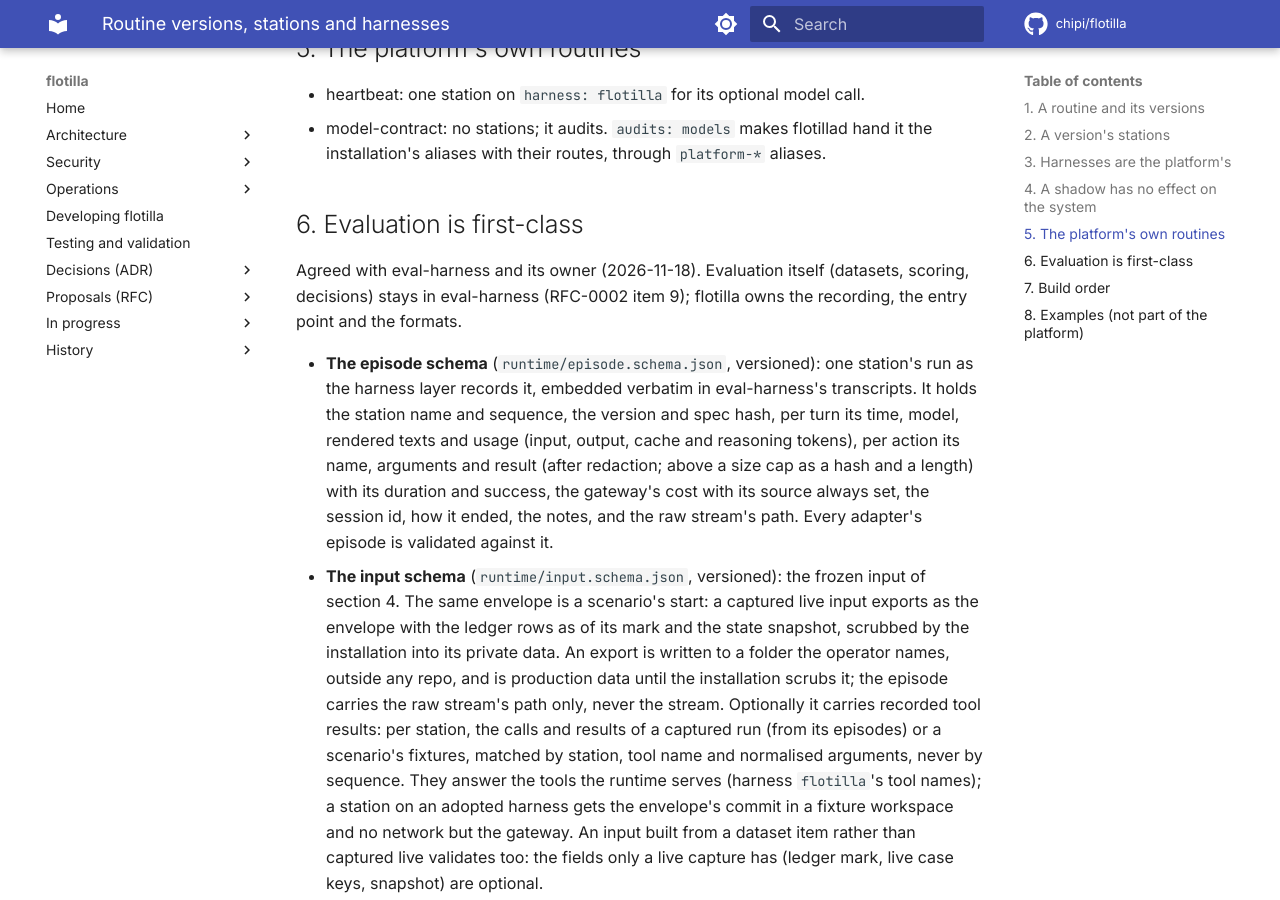
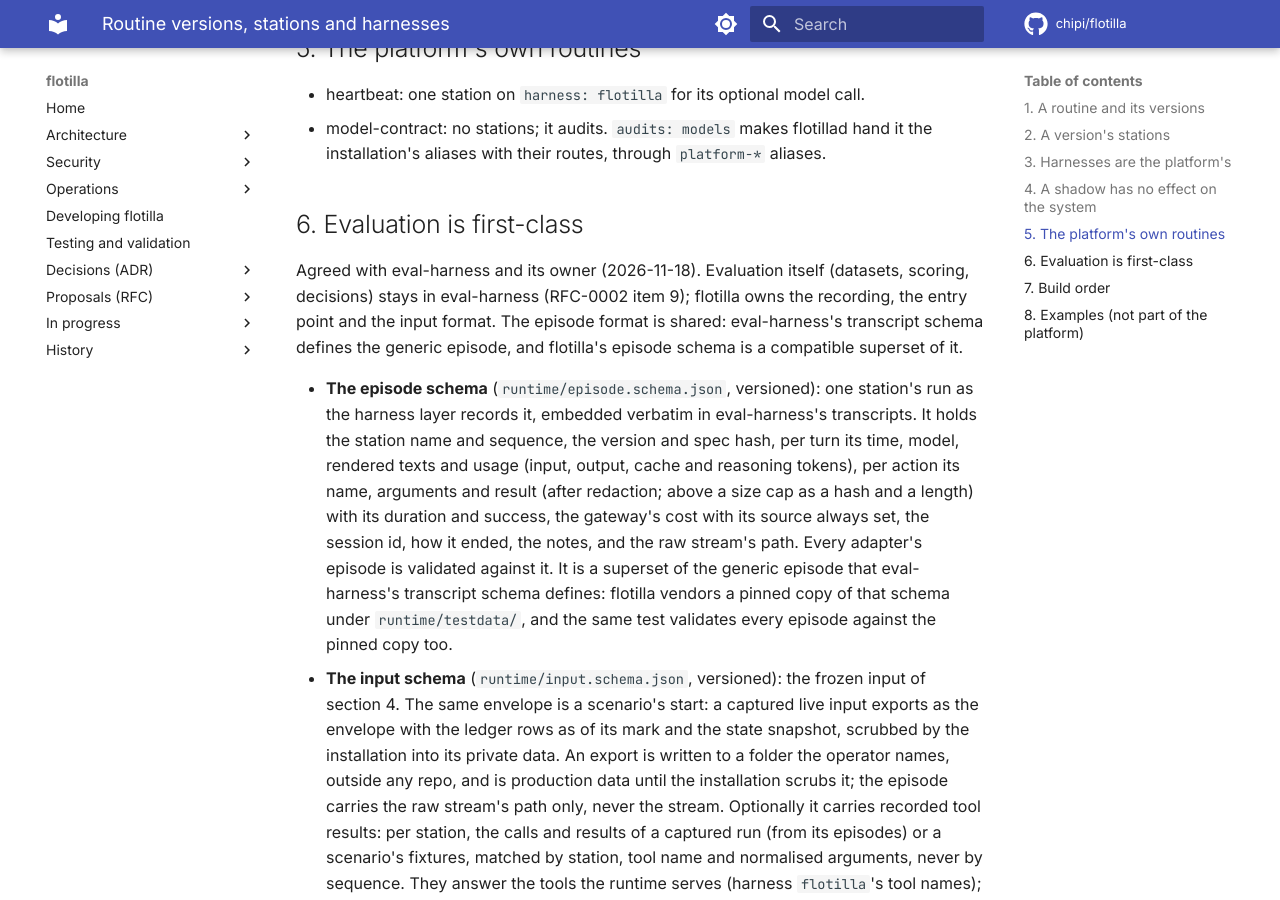
Before and after one commit to chipi/flotilla, an MkDocs documentation site: the page built from docs/wip/v2-design.md, in a window 1280 px wide and 900 px high, scrolled down 7082 px. Built offline with MkDocs 1.6.1 and Material for MkDocs 9.7.7, drawn with Linux system fonts in a browser that asks for light colours; comment, search, counter and statistics services are not loaded.

Commit message:
docs: the episode format is shared with eval-harness: its transcript schema is the generic episode, ours a superset tested against a pinned copy (ADR-0020 §9, v2 design §6)
Co-Authored-By: Claude Opus 5.5 <noreply@anthropic.com>
Claude-Session: https://claude.ai/code/session_014cvkLAigNFv18xzZ24LL9i

```diff
--- a/docs/wip/v2-design.md
+++ b/docs/wip/v2-design.md
@@ -264,7 +264,9 @@ the test cannot pass because the shadow did nothing.
 ## 6. Evaluation is first-class
 
 Agreed with eval-harness and its owner (2026-11-18). Evaluation itself (datasets, scoring, decisions)
-stays in eval-harness (RFC-0002 item 9); flotilla owns the recording, the entry point and the formats.
+stays in eval-harness (RFC-0002 item 9); flotilla owns the recording, the entry point and the input
+format. The episode format is shared: eval-harness's transcript schema defines the generic episode,
+and flotilla's episode schema is a compatible superset of it.
 
 - **The episode schema** (`runtime/episode.schema.json`, versioned): one station's run as the
   harness layer records it, embedded verbatim in eval-harness's transcripts. It holds the station
@@ -272,7 +274,9 @@ stays in eval-harness (RFC-0002 item 9); flotilla owns the recording, the entry
   (input, output, cache and reasoning tokens), per action its name, arguments and result (after
   redaction; above a size cap as a hash and a length) with its duration and success, the gateway's
   cost with its source always set, the session id, how it ended, the notes, and the raw stream's
-  path. Every adapter's episode is validated against it.
+  path. Every adapter's episode is validated against it. It is a superset of the generic episode
+  that eval-harness's transcript schema defines: flotilla vendors a pinned copy of that schema under
+  `runtime/testdata/`, and the same test validates every episode against the pinned copy too.
 - **The input schema** (`runtime/input.schema.json`, versioned): the frozen input of section 4. The
   same envelope is a scenario's start: a captured live input exports as the envelope with the ledger
   rows as of its mark and the state snapshot, scrubbed by the installation into its private data. An
```
Also changed, not shown: docs/adr/ADR-0020-routine-versions-stations-harnesses.md (+5 -2 lines).
